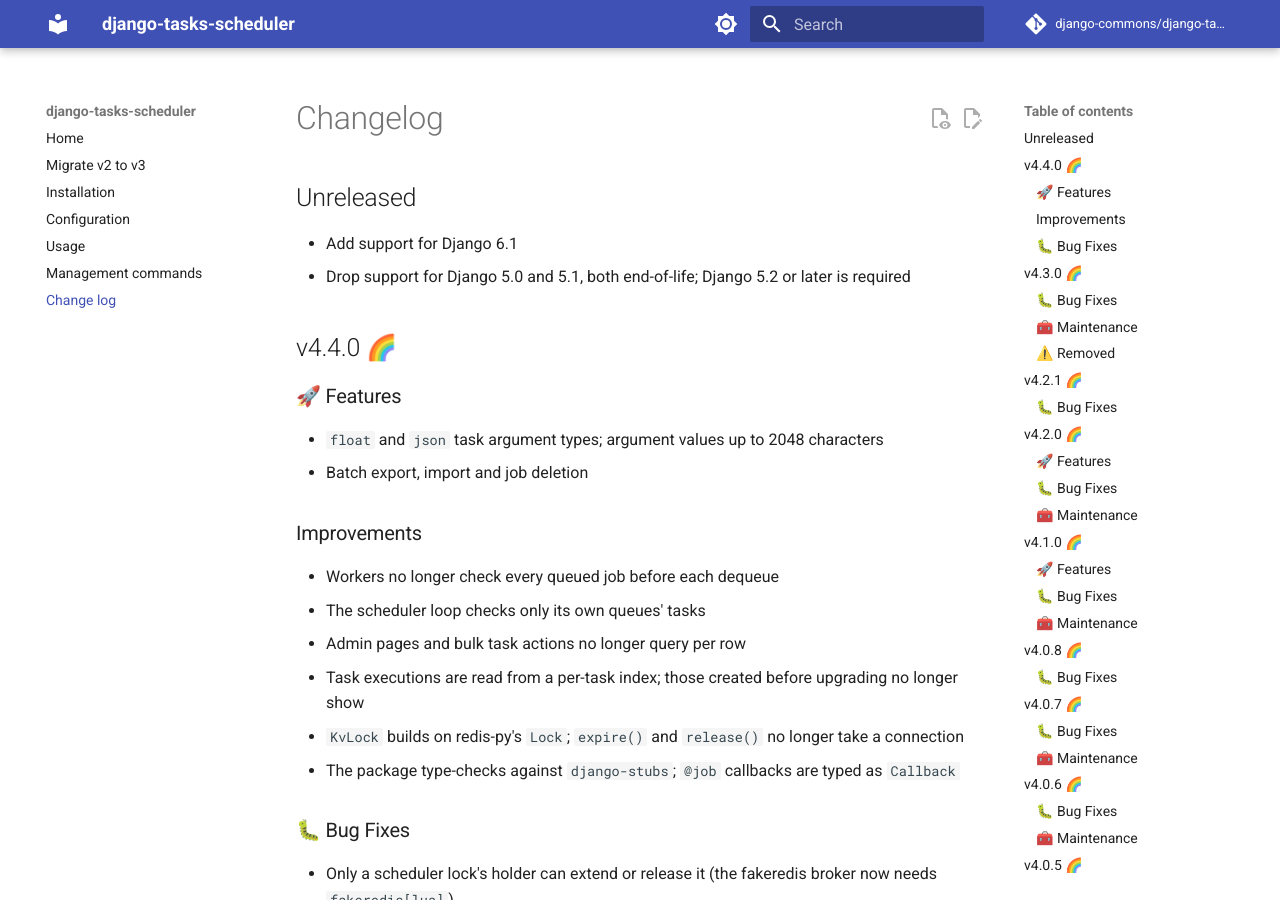
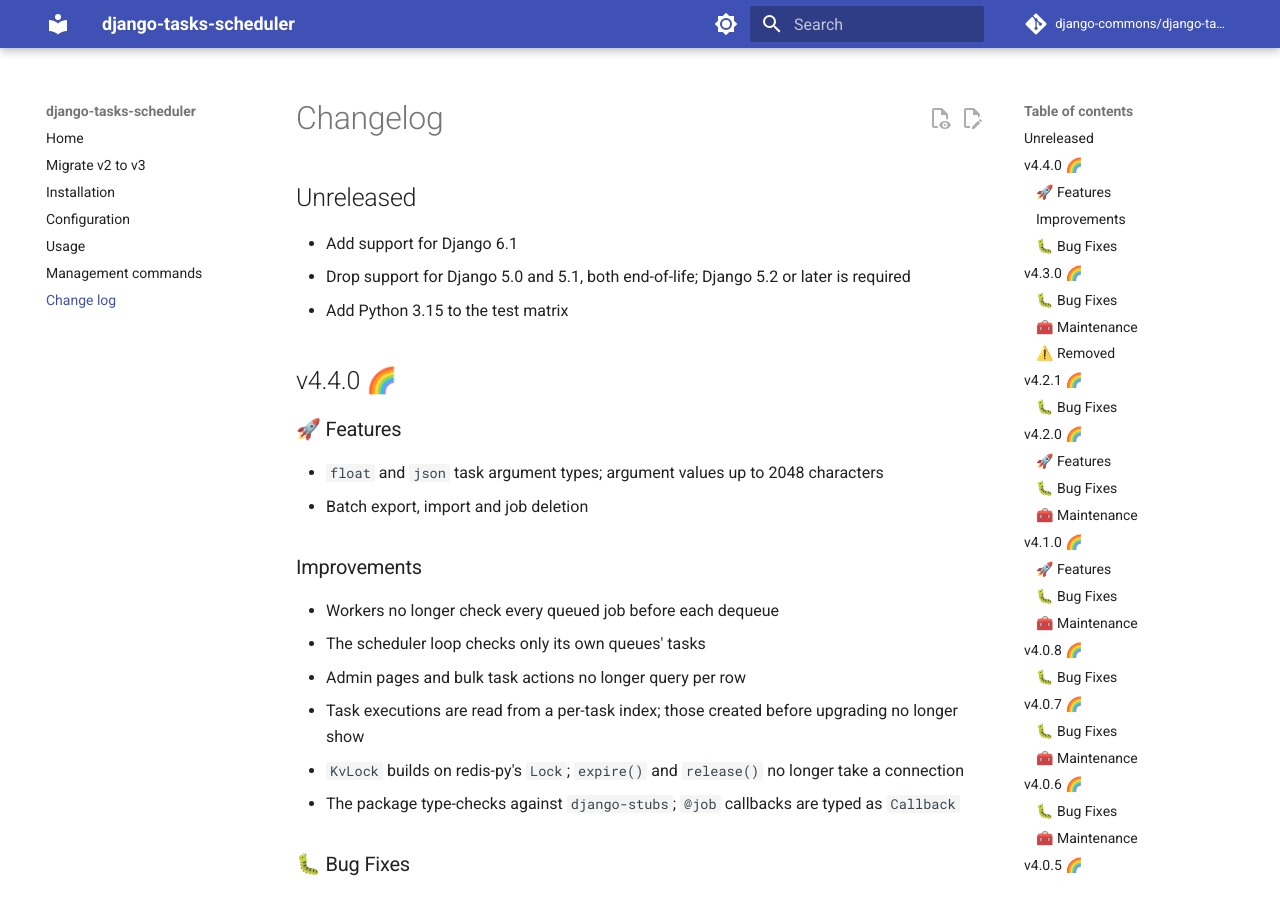
Before and after one commit to django-commons/django-tasks-scheduler, an MkDocs documentation site: the page built from docs/changelog.md, in a window 1280 px wide and 900 px high. Built offline with MkDocs 1.6.1 and Material for MkDocs 9.7.7, drawn with Linux system fonts in a browser that asks for light colours; comment, search, counter and statistics services are not loaded.

Commit message:
add python 3.15 support to test matrix (#438)

```diff
--- a/docs/changelog.md
+++ b/docs/changelog.md
@@ -4,6 +4,7 @@
 
 - Add support for Django 6.1
 - Drop support for Django 5.0 and 5.1, both end-of-life; Django 5.2 or later is required
+- Add Python 3.15 to the test matrix
 
 ## v4.4.0 🌈
 
--- a/pyproject.toml
+++ b/pyproject.toml
@@ -36,6 +36,7 @@
   "Programming Language :: Python :: 3.12",
   "Programming Language :: Python :: 3.13",
   "Programming Language :: Python :: 3.14",
+  "Programming Language :: Python :: 3.15",
 ]
 dependencies = [
   "click~=8.2",
```
Also changed, not shown: 1 other file.
